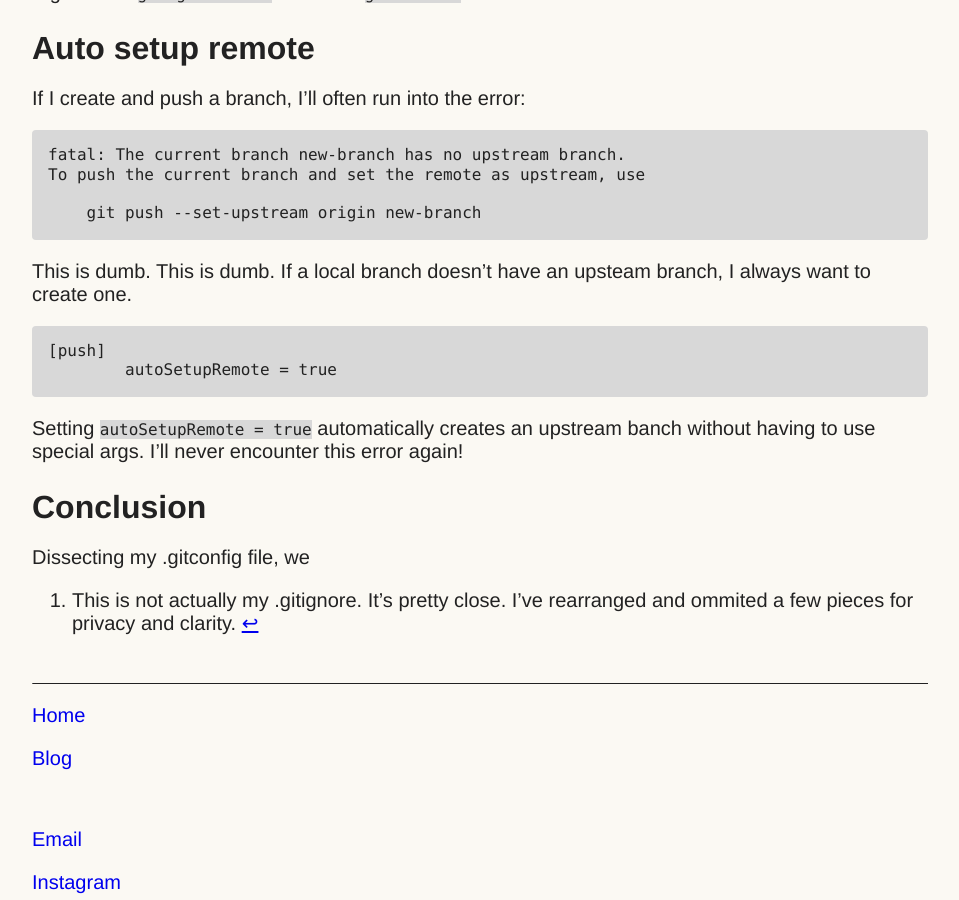
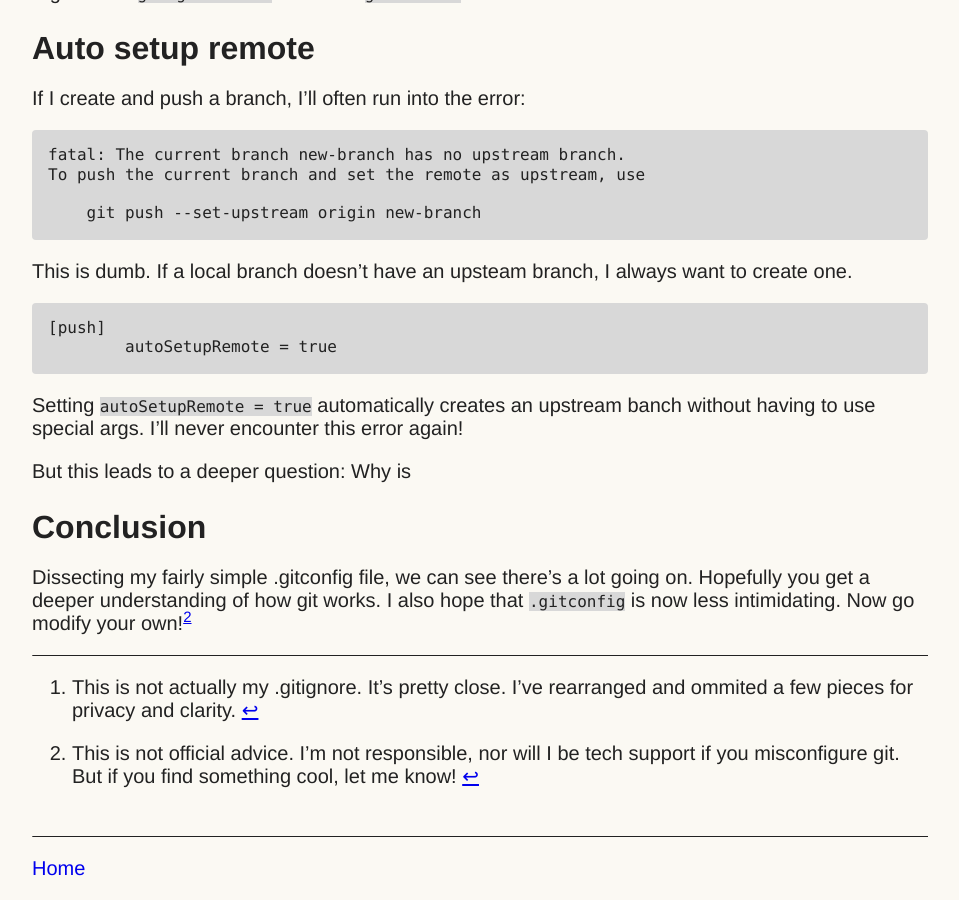
Before and after one commit to Kiran-Rao/kiran-rao.github.io, a Jekyll site: the page built from docs/unpublished/2024-06-20-git-config.md, in a window 1280 px wide and 900 px high, scrolled down 4338 px. Shown: the whole window, without its empty margins (160-1119 px from the left). Built offline with Jekyll 4.4.1, drawn with Linux system fonts in a browser that asks for light colours.

Commit message:
Conclusion

````diff
--- a/docs/unpublished/2024-06-20-git-config.md
+++ b/docs/unpublished/2024-06-20-git-config.md
@@ -191,7 +191,7 @@ To push the current branch and set the remote as upstream, use
     git push --set-upstream origin new-branch
 ```
 
-This is dumb. This is dumb. If a local branch doesn't have an upsteam branch, I always want to create one.
+This is dumb. If a local branch doesn't have an upsteam branch, I always want to create one.
 
 ```sh
 [push]
@@ -201,8 +201,13 @@ This is dumb. This is dumb. If a local branch doesn't have an upsteam branch, I
 Setting `autoSetupRemote = true` automatically creates an upstream banch without having to use special args.
 I'll never encounter this error again!
 
+But this leads to a deeper question: Why is
+
 ## Conclusion
 
-Dissecting my .gitconfig file, we
+Dissecting my fairly simple .gitconfig file, we can see there's a lot going on. Hopefully you get a deeper understanding of how git works. I also hope that `.gitconfig` is now less intimidating. Now go modify your own![^2]
+
+---
 
 [^1]: This is not actually my .gitignore. It's pretty close. I've rearranged and ommited a few pieces for privacy and clarity.
+[^2]: This is not official advice. I'm not responsible, nor will I be tech support if you misconfigure git. But if you find something cool, let me know!
````
